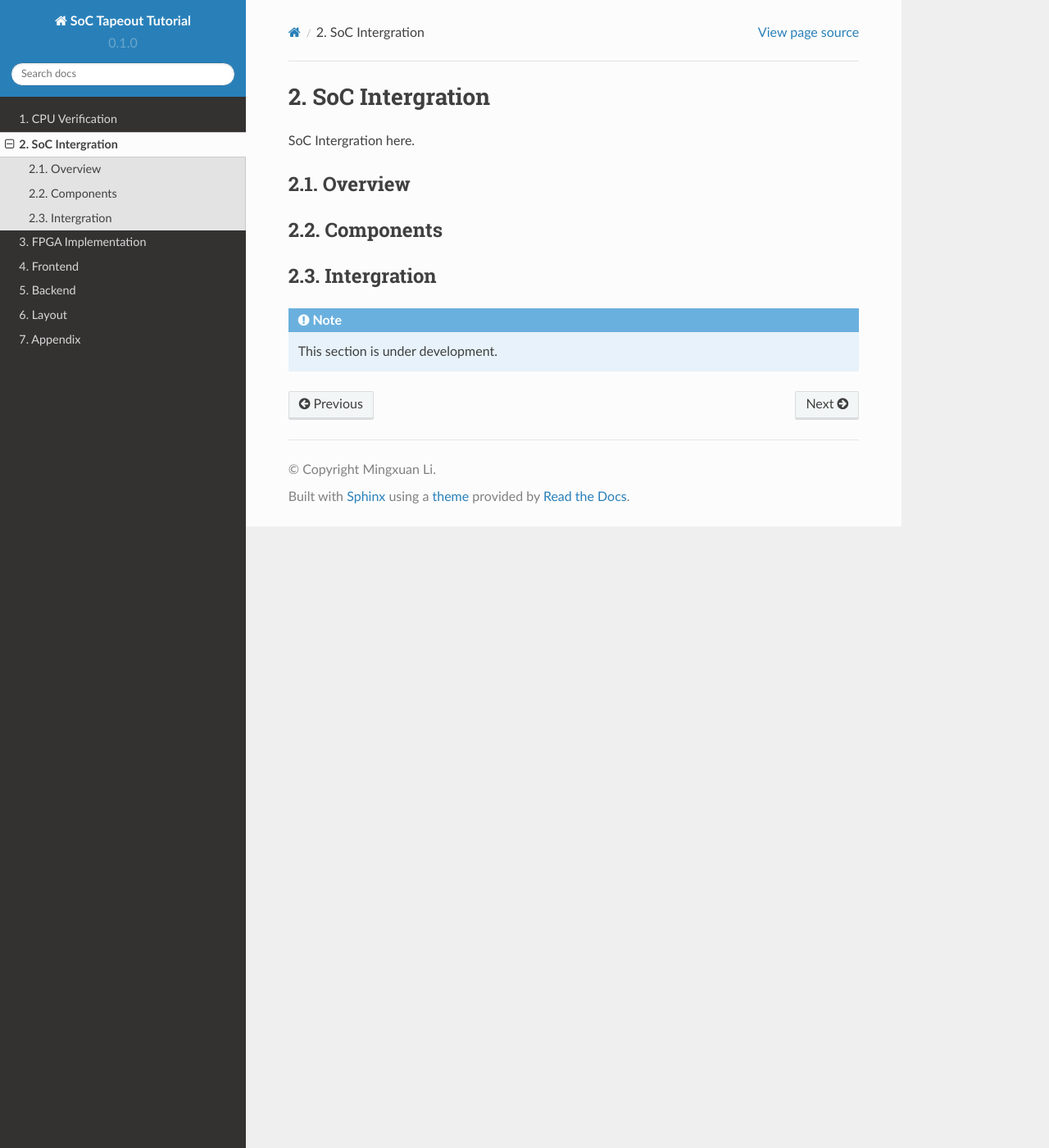
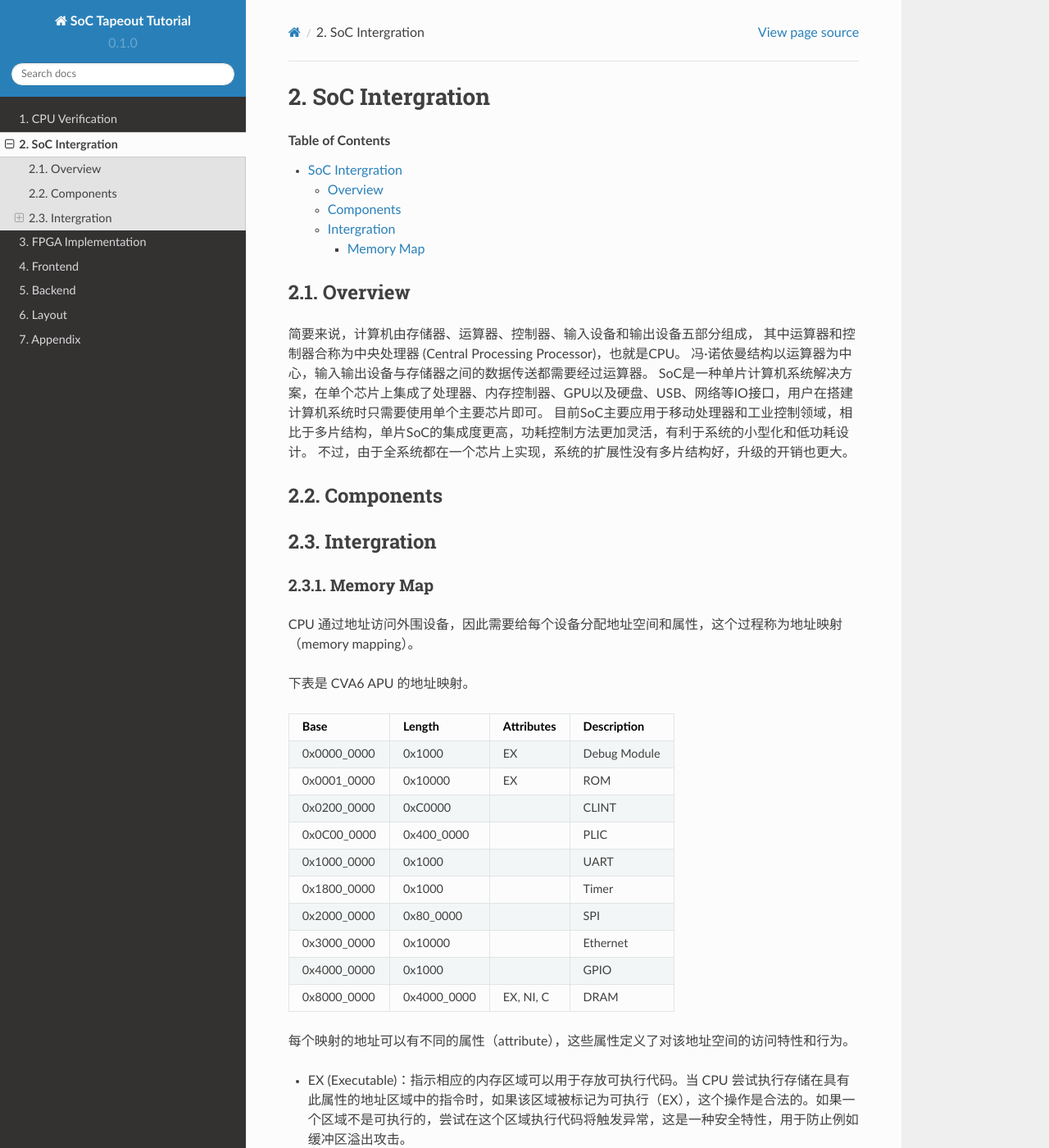
Before and after one commit to Siris-Li/SoC-Tapeout-Tutorial, a Sphinx documentation site: the page built from docs/source/intergration.rst, in a window 1280 px wide and 1400 px high. Shown: the whole window at 82% size. Built offline with Sphinx 7.4.7 and the Read the Docs theme 2.0.0, drawn with Linux system fonts in a browser that asks for light colours; some of the changed text lies outside the part shown.

Commit message:
Update intergration.rst

```diff
--- a/docs/source/intergration.rst
+++ b/docs/source/intergration.rst
@@ -1,21 +1,67 @@
 SoC Intergration
 =======
 
-SoC Intergration here.
+.. contents:: Table of Contents
+
 
 Overview
+--------------
+
+简要来说，计算机由存储器、运算器、控制器、输入设备和输出设备五部分组成， 其中运算器和控制器合称为中央处理器 (Central Processing Processor)，也就是CPU。
+冯·诺依曼结构以运算器为中心，输入输出设备与存储器之间的数据传送都需要经过运算器。
+SoC是一种单片计算机系统解决方案，在单个芯片上集成了处理器、内存控制器、GPU以及硬盘、USB、网络等IO接口，用户在搭建计算机系统时只需要使用单个主要芯片即可。
+目前SoC主要应用于移动处理器和工业控制领域，相比于多片结构，单片SoC的集成度更高，功耗控制方法更加灵活，有利于系统的小型化和低功耗设计。
+不过，由于全系统都在一个芯片上实现，系统的扩展性没有多片结构好，升级的开销也更大。
+
+
+Components
 --------------
 
 
 
 
 
-Components
+Intergration
 --------------
 
+Memory Map
+^^^^^^^^^^^^
 
-Intergration
---------------
+CPU 通过地址访问外围设备，因此需要给每个设备分配地址空间和属性，这个过程称为地址映射（memory mapping）。
+
+下表是 CVA6 APU 的地址映射。
+
+
++---------------+----------------+------------------+----------------+
+| Base          | Length         | Attributes       | Description    |
++===============+================+==================+================+
+| 0x0000_0000   | 0x1000         | EX               | Debug Module   |
++---------------+----------------+------------------+----------------+
+| 0x0001_0000   | 0x10000        | EX               | ROM            |
++---------------+----------------+------------------+----------------+
+| 0x0200_0000   | 0xC0000        |                  | CLINT          |
++---------------+----------------+------------------+----------------+
+| 0x0C00_0000   | 0x400_0000     |                  | PLIC           |
++---------------+----------------+------------------+----------------+
+| 0x1000_0000   | 0x1000         |                  | UART           |
++---------------+----------------+------------------+----------------+
+| 0x1800_0000   | 0x1000         |                  | Timer          |
++---------------+----------------+------------------+----------------+
+| 0x2000_0000   | 0x80_0000      |                  | SPI            |
++---------------+----------------+------------------+----------------+
+| 0x3000_0000   | 0x10000        |                  | Ethernet       |
++---------------+----------------+------------------+----------------+
+| 0x4000_0000   | 0x1000         |                  | GPIO           |
++---------------+----------------+------------------+----------------+
+| 0x8000_0000   | 0x4000_0000    | EX, NI, C        | DRAM           |
++---------------+----------------+------------------+----------------+
+
+每个映射的地址可以有不同的属性（attribute），这些属性定义了对该地址空间的访问特性和行为。
+
+- EX (Executable)：指示相应的内存区域可以用于存放可执行代码。当 CPU 尝试执行存储在具有此属性的地址区域中的指令时，如果该区域被标记为可执行（EX），这个操作是合法的。如果一个区域不是可执行的，尝试在这个区域执行代码将触发异常，这是一种安全特性，用于防止例如缓冲区溢出攻击。
+- NI (Non-Idempotent)：非幂等属性意味着对同一个地址的多次读取或写入操作可能会产生不同的结果。这个属性通常用于映射到特殊硬件设备的内存区域，例如 I/O 设备。在这些区域，每次访问可能都会改变设备的状态或触发某种操作，因此相同的操作不会总是产生相同的结果。例如，从一个设备状态寄存器读取可能会清除该寄存器，或者向控制寄存器写入可能会触发硬件操作。
+- C (Cached)：这个属性指示相应的内存区域可以被缓存。启用缓存可以显著提高数据访问速度，因为缓存是一种更快的存储。在许多系统中，CPU 会将频繁访问的数据存储在缓存中。然而，并不是所有的内存区域都适合缓存，特别是映射到外设的区域，这些区域可能需要直接访问以保证数据的实时性和一致性。
+
 
 
 
```
